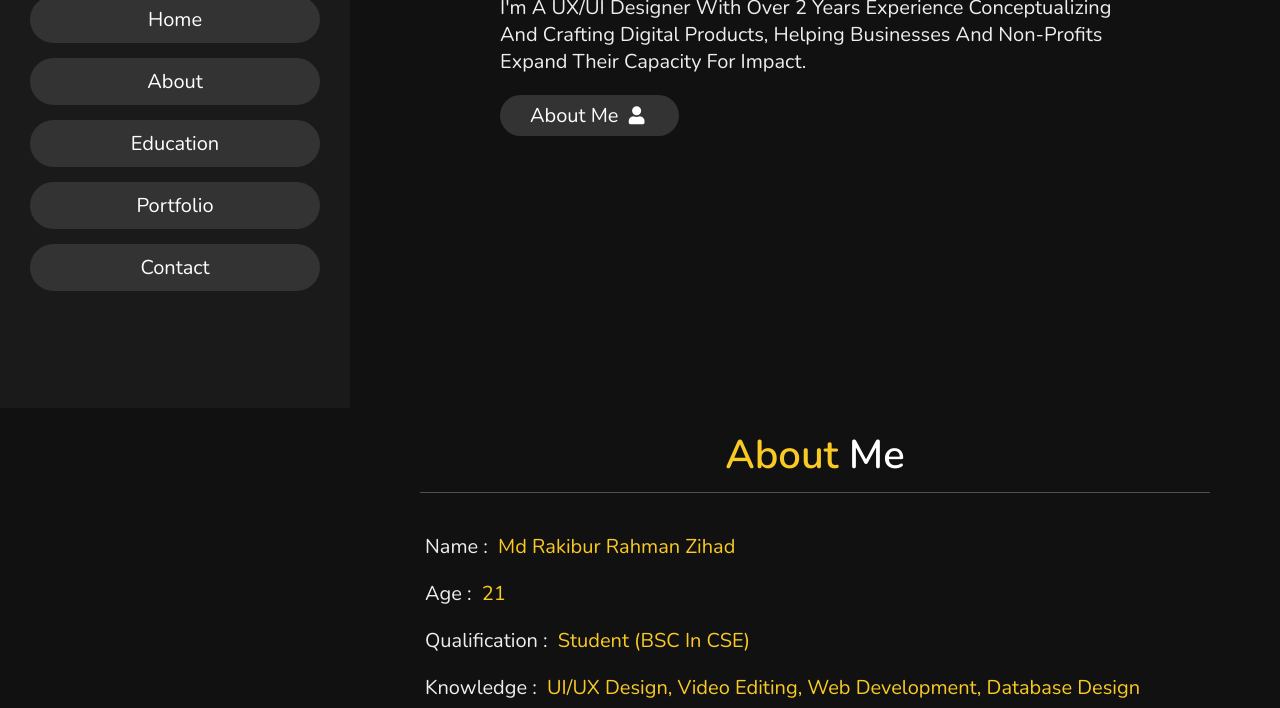
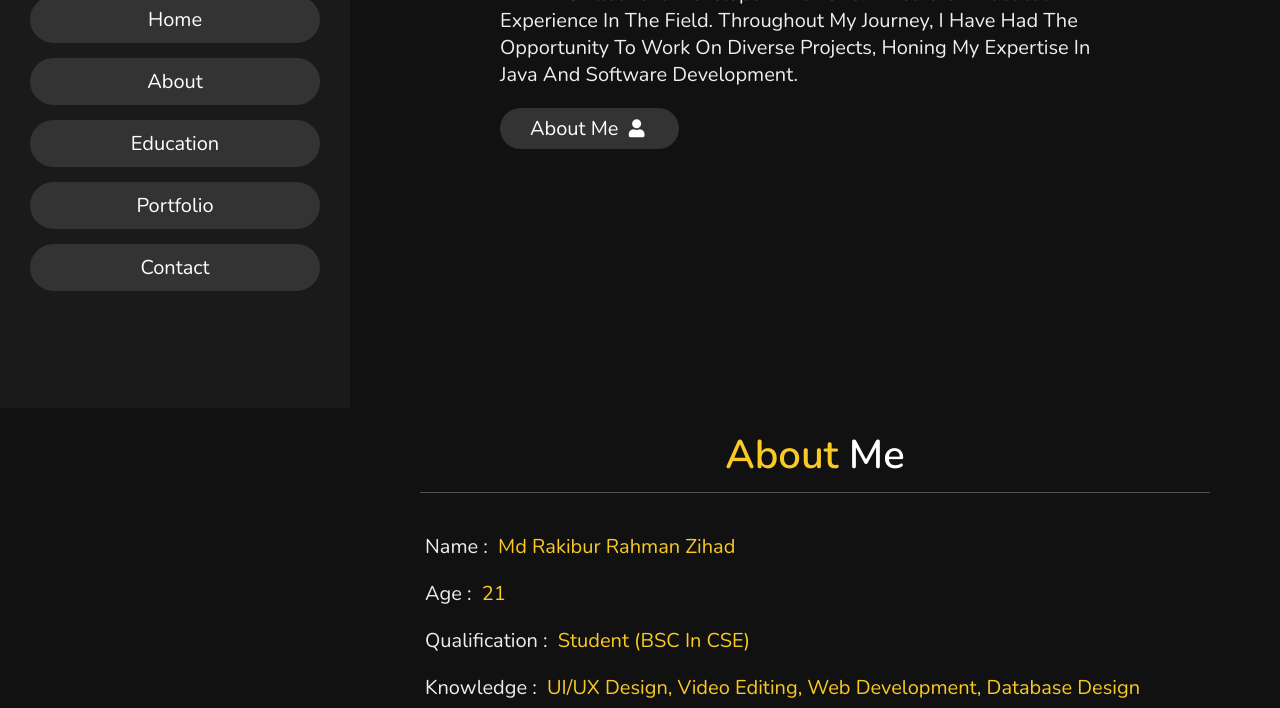
Before and after one commit to vatiza/portfolio, a plain HTML site: page index.html in a window 1280 px wide. Shown: the part 392-1100 px from the top of the page. Drawn offline with nearby package versions, Linux system fonts and the light colour scheme.

Commit message:
introduction update

```diff
--- a/index.html
+++ b/index.html
@@ -49,8 +49,7 @@
 
         <h3>HI THERE !</h3>
         <h1>I'M <span>Rakibur Rahman </span></h1>
-        <p>I'm a UX/UI Designer with over 2 years experience conceptualizing and crafting digital products, helping
-            businesses and non-profits expand their capacity for impact.
+        <p>I am a skilled Java Developer with over 2 years of practical experience in the field. Throughout my journey, I have had the opportunity to work on diverse projects, honing my expertise in Java and software development.
         </p>
         <a href="#about"><button class="btn">about me <i class="fas fa-user"></i></button></a>
 
```
